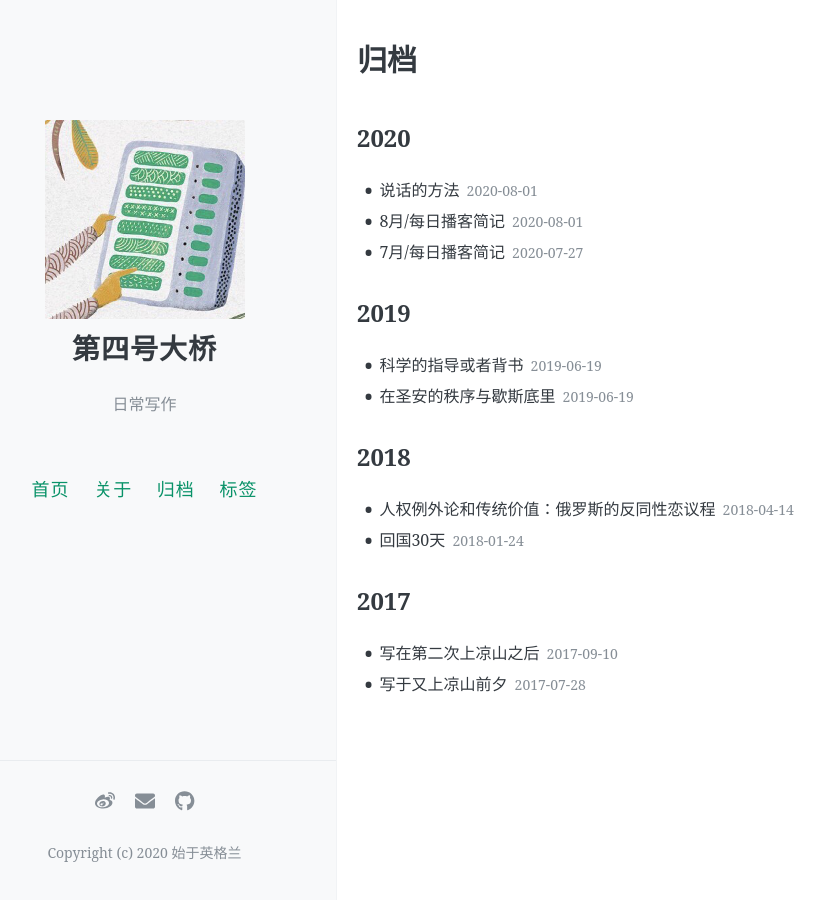
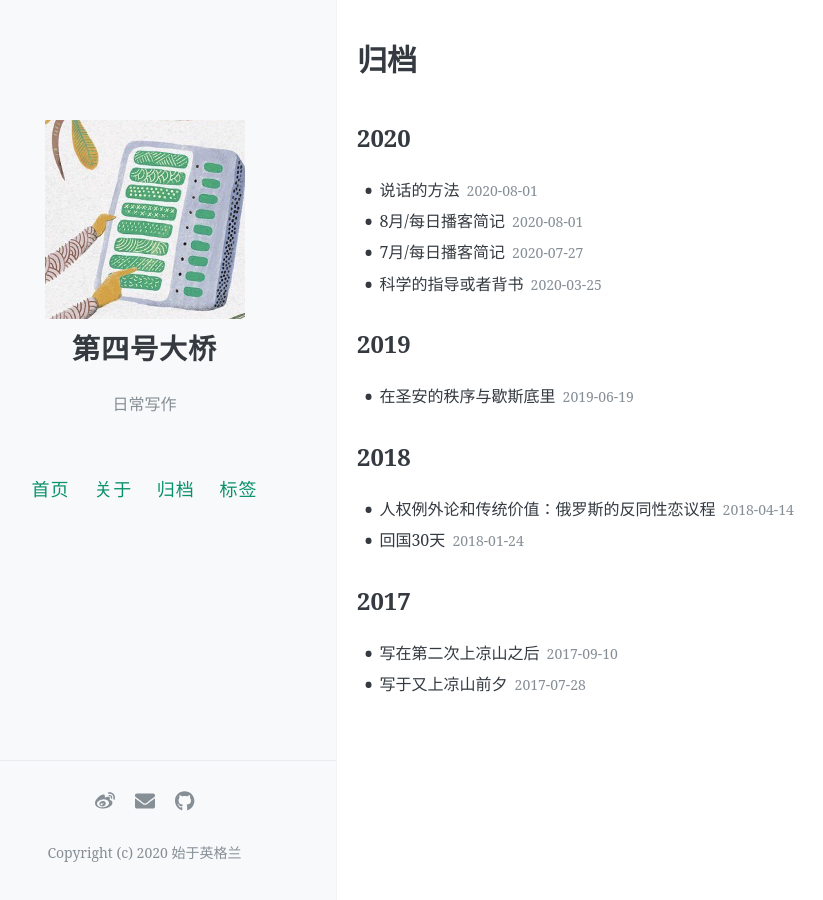
Before and after one commit to yifan0111/gincredible, a Jekyll site: the page built from archive/index.html, in a window 1280 px wide. Shown: the whole page, without its empty margins (47-870 px from the left). Built offline with Jekyll 4.4.1, drawn with Linux system fonts in a browser that asks for light colours; comment, search, counter and statistics services are not loaded.

Commit message:
Update 2020-03-25-Guided by Science.md

```diff
--- a/_posts/2020-03-25-Guided by Science.md
+++ b/_posts/2020-03-25-Guided by Science.md
@@ -1,7 +1,7 @@
 ---
 layout: post
 title: "科学的指导或者背书"
-date:   2019-06-19
+date:   2020-03-25
 tags: [随笔]
 comments: true
 author: Yifan
```
